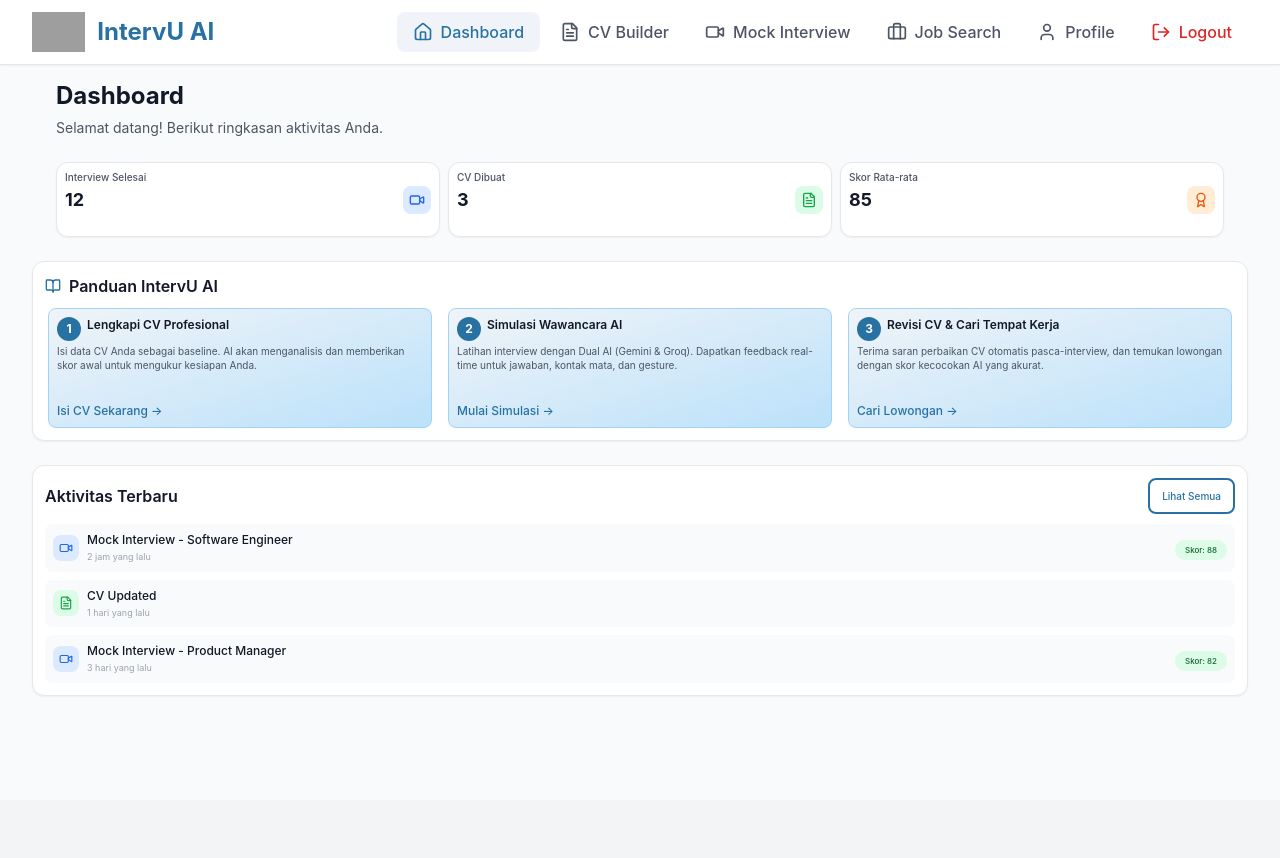
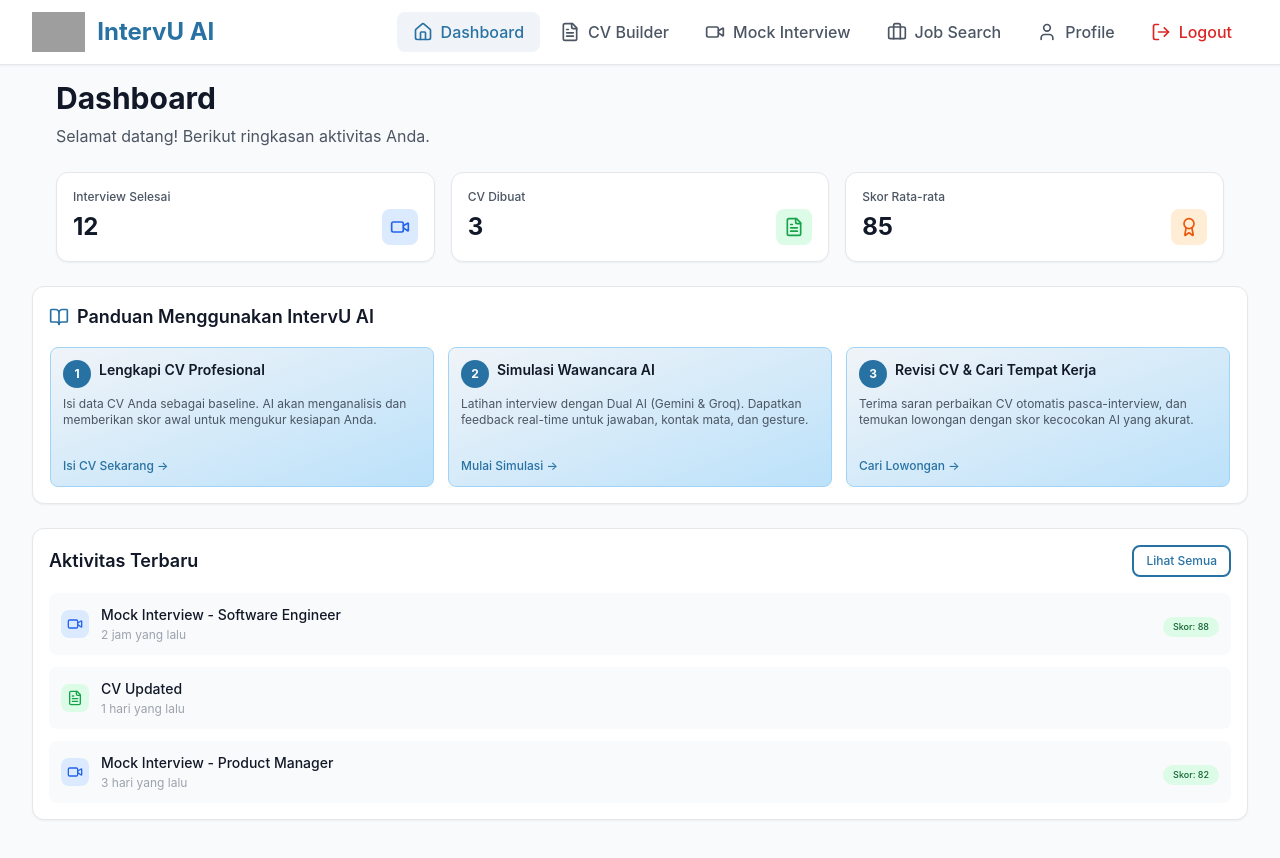
Before and after one commit to 682023025-wq/IntervU_AI, a React (Vite) app in the folder frontend/: page /login in a window 1280 px wide. Both pictures are taken after a click on the button "Masuk dengan Google". Shown: the top 858 px of the page. Before the commit the page ends 800 px from the top, so only its background shows below. Built offline with nearby package versions, Linux system fonts and the light colour scheme; grey boxes are pictures that could not be loaded; the HTML template or start-up script is replaced by a standard one.

Commit message:
Revert "Update from task d5146568-8330-4691-bb21-be4e5b68ecd4 (#136)" (#137)
This reverts commit ba47538c4e360cff52c4dc353ce258dda964285e.

```diff
--- a/frontend/src/pages/Dashboard.jsx
+++ b/frontend/src/pages/Dashboard.jsx
@@ -46,36 +46,36 @@ export default function Dashboard() {
   ]
 
   return (
-    <div className="space-y-4 sm:space-y-5 md:space-y-6 pb-0">
+    <div className="space-y-6 pb-0">
       {/* Welcome Section */}
-      <div className="mb-0 px-2 sm:px-3 md:px-4 lg:px-6">
-        <h1 className="text-lg sm:text-xl md:text-2xl font-bold text-gray-900 mb-1.5 leading-tight">Dashboard</h1>
-        <p className="text-xs sm:text-sm text-gray-600 line-clamp-2">Selamat datang! Berikut ringkasan aktivitas Anda.</p>
+      <div className="mb-0 px-3 sm:px-4 md:px-6">
+        <h1 className="text-xl sm:text-2xl md:text-3xl font-bold text-gray-900 mb-2 leading-tight">Dashboard</h1>
+        <p className="text-sm sm:text-base text-gray-600">Selamat datang! Berikut ringkasan aktivitas Anda.</p>
       </div>
 
       {/* Stats Grid */}
-      <div className="grid grid-cols-3 gap-1 sm:gap-1.5 md:gap-2 w-full mb-0 px-2 sm:px-3 md:px-4 lg:px-6">
+      <div className="grid grid-cols-3 gap-1.5 sm:gap-2 md:gap-3 lg:gap-4 w-full mb-0 px-3 sm:px-4 md:px-6">
         {stats.map((stat, index) => {
           const Icon = stat.icon
           return (
-            <Card key={index} className="p-1.5 sm:p-2 hover:shadow-md transition-shadow h-full w-full flex flex-col min-h-[68px] sm:min-h-[75px]">
+            <Card key={index} className="p-1.5 sm:p-2 md:p-3 lg:p-4 hover:shadow-md transition-shadow h-full w-full flex flex-col min-h-[70px] sm:min-h-[80px] md:min-h-[90px]">
               <div className="flex-1 min-w-0 w-full">
 
                 {/* Label */}
-                <p className="text-[9px] sm:text-[10px] font-medium text-gray-600 truncate mb-0.5 leading-tight">
+                <p className="text-[9px] sm:text-[10px] md:text-xs font-medium text-gray-600 truncate mb-0.5 sm:mb-1 leading-tight">
                   {stat.label}
                 </p>
 
                 {/* Value & Icon Row */}
-                <div className="flex items-center justify-between w-full mt-0.5">
+                <div className="flex items-center justify-between w-full">
                   {/* Teks di kiri */}
-                  <p className="text-base sm:text-lg font-bold text-gray-900 leading-tight break-words max-w-[60%]">
+                  <p className="text-base sm:text-lg md:text-xl lg:text-2xl font-bold text-gray-900 leading-tight break-words max-w-[65%]">
                     {stat.value}
                   </p>
 
                   {/* Ikon di kanan */}
-                  <div className={`${stat.bg} p-1 sm:p-1.5 rounded-lg flex-shrink-0`}>
-                    <Icon className={`w-3.5 h-3.5 sm:w-4 sm:h-4 ${stat.color}`} />
+                  <div className={`${stat.bg} p-1 sm:p-1.5 lg:p-2 rounded-lg flex-shrink-0`}>
+                    <Icon className={`w-3.5 h-3.5 sm:w-4 sm:h-4 lg:w-5 lg:h-5 ${stat.color}`} />
                   </div>
                 </div>
 
@@ -86,43 +86,43 @@ export default function Dashboard() {
       </div>
 
       {/* Tutorial Section - Panduan Menggunakan Aplikasi (Carousel) */}
-      <Card className="p-2 sm:p-3 pb-0 mb-0 mx-2 sm:mx-3 md:mx-0">
-        <div className="flex items-center justify-between w-full mb-2 sm:mb-2.5">
-          <div className="flex items-center min-w-0">
-            <BookOpen className="w-3.5 h-3.5 sm:w-4 sm:h-4 text-primary-600 mr-1.5 sm:mr-2 flex-shrink-0" />
-            <h2 className="text-sm sm:text-base font-semibold text-gray-900 truncate">Panduan IntervU AI</h2>
+      <Card className="p-2 sm:p-3 md:p-4 pb-0 mb-0 mx-2 sm:mx-3 md:mx-0">
+        <div className="flex items-center justify-between w-full mb-2 sm:mb-3 md:mb-4">
+          <div className="flex items-center">
+            <BookOpen className="w-3.5 h-3.5 sm:w-4 sm:h-4 md:w-5 md:h-5 text-primary-600 mr-1.5 sm:mr-2" />
+            <h2 className="text-sm sm:text-base md:text-lg font-semibold text-gray-900 truncate">Panduan Menggunakan IntervU AI</h2>
           </div>
         </div>
 
         <div className="w-full max-w-7xl mx-auto">
           <Swiper
             modules={[Pagination, Autoplay]}
-            spaceBetween={6}
+            spaceBetween={8}
             slidesPerView={1}
             pagination={{ clickable: true }}
             autoplay={{ delay: 3000, disableOnInteraction: false }}
             breakpoints={{
-              640: { slidesPerView: 2, spaceBetween: 8 },
-              1024: { slidesPerView: 3, spaceBetween: 10 },
+              640: { slidesPerView: 2, spaceBetween: 10 },
+              1024: { slidesPerView: 3, spaceBetween: 12 },
             }}
-            className="pb-5 sm:pb-6"
+            className="pb-6 sm:pb-8"
           >
             {tutorialSteps.map((item, index) => {
               return (
                 <SwiperSlide key={item.step}>
-                  <div className="bg-gradient-to-br from-primary-50 to-primary-100 rounded-lg p-2 border border-primary-200 flex flex-col max-w-sm mx-auto min-h-[110px] sm:min-h-[120px] h-full">
-                    <div className="flex items-start mb-1">
-                      <span className="flex-shrink-0 w-5 h-5 sm:w-6 sm:h-6 bg-primary-600 text-white rounded-full flex items-center justify-center text-[9px] sm:text-xs font-bold">
+                  <div className="bg-gradient-to-br from-primary-50 to-primary-100 rounded-lg p-2 sm:p-3 border border-primary-200 flex flex-col max-w-sm mx-auto min-h-[120px] sm:min-h-[130px] md:min-h-[140px] h-full">
+                    <div className="flex items-start mb-1.5 sm:mb-2">
+                      <span className="flex-shrink-0 w-5 h-5 sm:w-6 sm:h-6 md:w-7 md:h-7 bg-primary-600 text-white rounded-full flex items-center justify-center text-[10px] sm:text-xs font-bold">
                         {item.step}
                       </span>
-                      <div className="ml-1.5 flex-1 min-w-0">
-                        <h3 className="font-semibold text-gray-900 text-xs leading-tight line-clamp-2">{item.title}</h3>
+                      <div className="ml-1.5 sm:ml-2 flex-1 min-w-0">
+                        <h3 className="font-semibold text-gray-900 text-xs sm:text-sm leading-tight line-clamp-2">{item.title}</h3>
                       </div>
                     </div>
-                    <p className="text-[9px] sm:text-[10px] text-gray-600 mb-1.5 line-clamp-2 flex-1 leading-snug">{item.description}</p>
+                    <p className="text-[9px] sm:text-[10px] md:text-xs text-gray-600 mb-1.5 sm:mb-2 line-clamp-2 flex-1 leading-snug">{item.description}</p>
                     <a
                       href={item.link}
-                      className="inline-flex items-center text-[10px] sm:text-xs text-primary-600 font-medium hover:text-primary-700 mt-auto pt-0.5 truncate"
+                      className="inline-flex items-center text-[10px] sm:text-xs text-primary-600 font-medium hover:text-primary-700 mt-auto pt-0.5"
                     >
                       {item.linkText} →
                     </a>
@@ -135,13 +135,13 @@ export default function Dashboard() {
       </Card>
 
       {/* Recent Activities */}
-      <Card className="p-2 sm:p-3 mb-0 mx-2 sm:mx-3 md:mx-0">
-        <div className="flex items-center justify-between mb-2 sm:mb-2.5">
-          <h2 className="text-sm sm:text-base font-semibold text-gray-900 truncate">Aktivitas Terbaru</h2>
-          <Button variant="outline" size="sm" className="text-[9px] sm:text-[10px] flex-shrink-0 min-h-[32px] px-2">Lihat Semua</Button>
+      <Card className="p-2 sm:p-3 md:p-4 mb-0 mx-2 sm:mx-3 md:mx-0">
+        <div className="flex items-center justify-between mb-2 sm:mb-3 md:mb-4">
+          <h2 className="text-sm sm:text-base md:text-lg font-semibold text-gray-900 truncate">Aktivitas Terbaru</h2>
+          <Button variant="outline" size="sm" className="text-[10px] sm:text-xs flex-shrink-0">Lihat Semua</Button>
         </div>
 
-        <div className="space-y-1.5 sm:space-y-2">
+        <div className="space-y-1.5 sm:space-y-2 md:space-y-3">
           {recentActivities.map((activity) => {
             // Konfigurasi ikon & warna dinamis berdasarkan tipe aktivitas
             const getIconConfig = () => {
@@ -160,27 +160,27 @@ export default function Dashboard() {
             return (
               <div
                 key={activity.id}
-                className="flex items-center justify-between p-1.5 sm:p-2 bg-gray-50 rounded-lg hover:bg-gray-100 transition-colors cursor-pointer"
+                className="flex items-center justify-between p-1.5 sm:p-2 md:p-3 bg-gray-50 rounded-lg hover:bg-gray-100 transition-colors cursor-pointer"
               >
-                <div className="flex items-center space-x-1.5 sm:space-x-2 min-w-0 flex-1">
+                <div className="flex items-center space-x-1.5 sm:space-x-2 md:space-x-3 min-w-0 flex-1">
                   {/* Ikon */}
                   <div className={`p-1 sm:p-1.5 rounded-lg flex-shrink-0 ${bgColor}`}>
-                    <IconComponent className={`w-3 h-3 sm:w-3.5 sm:h-3.5 ${iconColor}`} />
+                    <IconComponent className={`w-3 h-3 sm:w-3.5 sm:h-3.5 md:w-4 md:h-4 ${iconColor}`} />
                   </div>
 
                   {/* Konten Teks */}
                   <div className="min-w-0 flex-1">
-                    <p className="font-medium text-gray-900 text-[10px] sm:text-xs truncate leading-tight">
+                    <p className="font-medium text-gray-900 text-[10px] sm:text-xs md:text-sm truncate leading-tight">
                       {activity.title}
                     </p>
-                    <p className="text-[8px] sm:text-[9px] text-gray-400 mt-0.5 truncate">{activity.date}</p>
+                    <p className="text-[8px] sm:text-[9px] md:text-xs text-gray-400 mt-0.5">{activity.date}</p>
                   </div>
                 </div>
 
                 {/* Badge dinamis di kanan */}
                 <div className="flex-shrink-0 ml-1.5 sm:ml-2">
                   {activity.type === 'interview' && activity.score && (
-                    <Badge variant="success" className="text-[7px] sm:text-[8px] px-1 py-0.5 whitespace-nowrap">
+                    <Badge variant="success" className="text-[8px] sm:text-[9px] px-1.5 py-0.5">
                       Skor: {activity.score}
                     </Badge>
                   )}
```
Also changed, not shown: frontend/src/pages/CV.jsx (+38 -38 lines), 1 other file (tests, documents, lock files or other folders).
